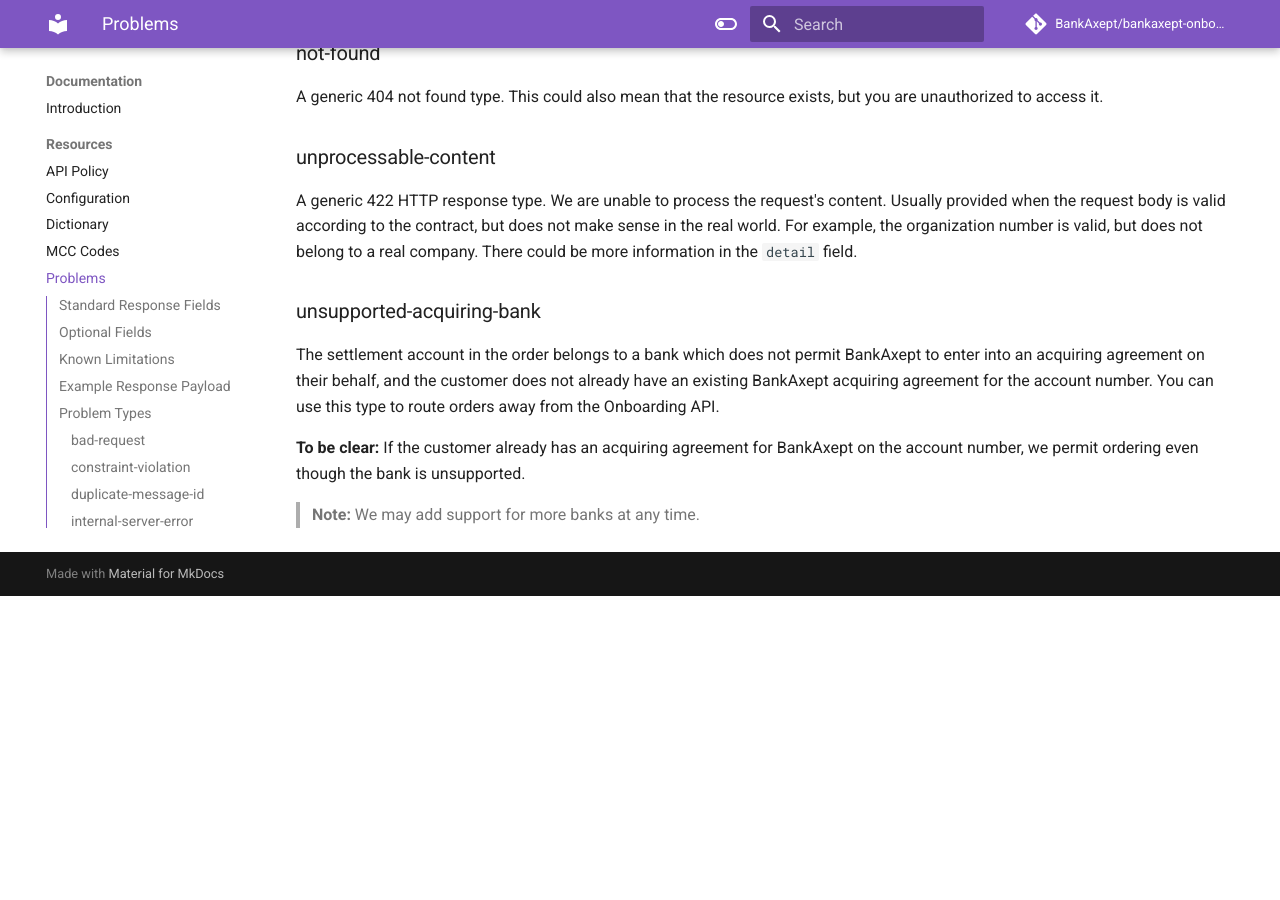
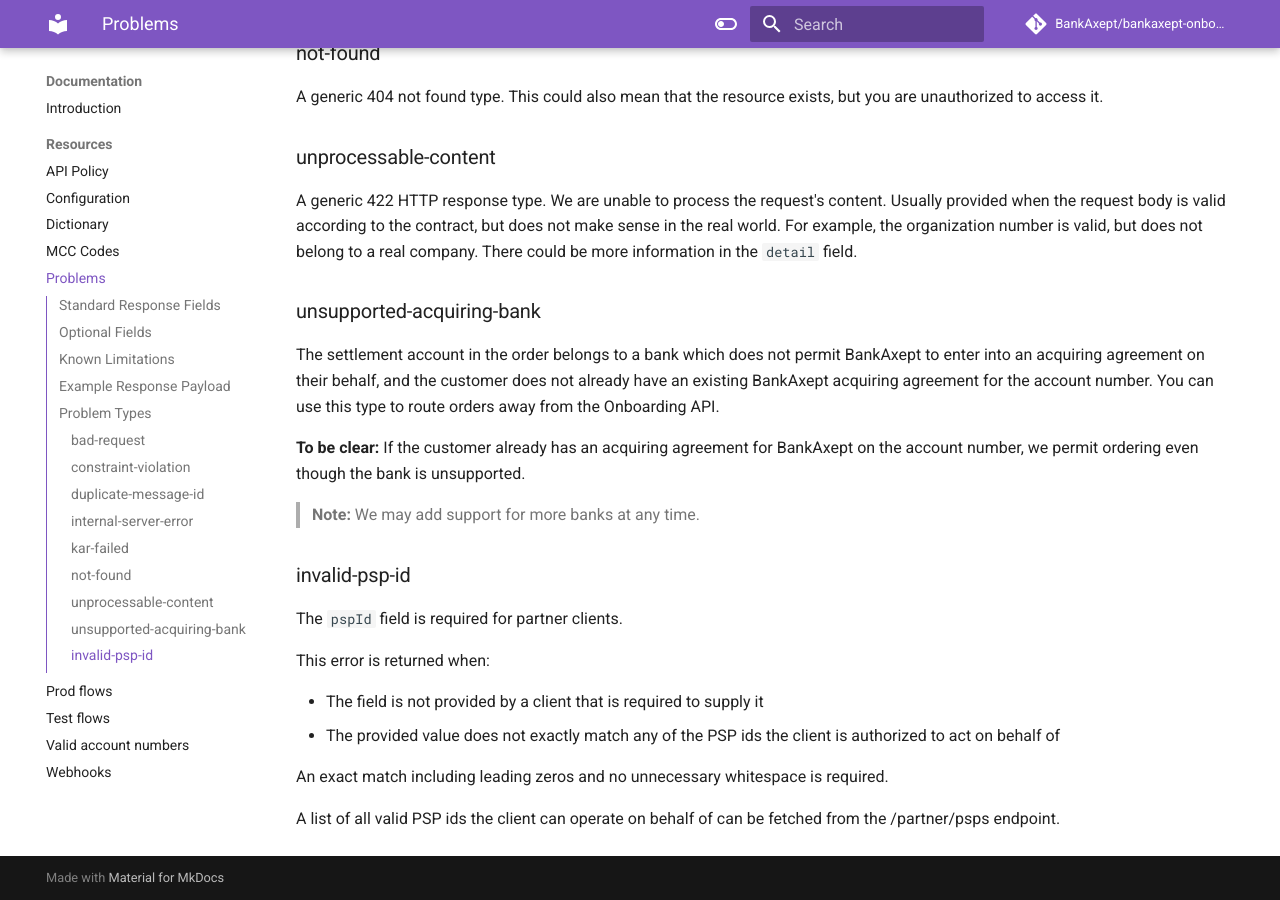
Before and after one commit to BankAxept/bankaxept-onboarding-external-documentation, an MkDocs documentation site: the page built from docs/problems.md, in a window 1280 px wide and 900 px high, scrolled down 2144 px. Built offline with MkDocs 1.6.1 and Material for MkDocs 9.7.7, drawn with Linux system fonts in a browser that asks for light colours; comment, search, counter and statistics services are not loaded; before the commit the page ends 2740 px from its top, so only the background shows below that.

Commit message:
Add documentation for invalid pspId error in problems.md

```diff
--- a/docs/problems.md
+++ b/docs/problems.md
@@ -85,3 +85,16 @@ The settlement account in the order belongs to a bank which does not permit Bank
 **To be clear:** If the customer already has an acquiring agreement for BankAxept on the account number, we permit ordering even though the bank is unsupported.
 
 > **Note:** We may add support for more banks at any time.
+
+### invalid-psp-id
+
+The `pspId` field is required for partner clients.
+
+This error is returned when:
+
+- The field is not provided by a client that is required to supply it
+- The provided value does not exactly match any of the PSP ids the client is authorized to act on behalf of
+
+An exact match including leading zeros and no unnecessary whitespace is required.
+
+A list of all valid PSP ids the client can operate on behalf of can be fetched from the /partner/psps endpoint.
```
